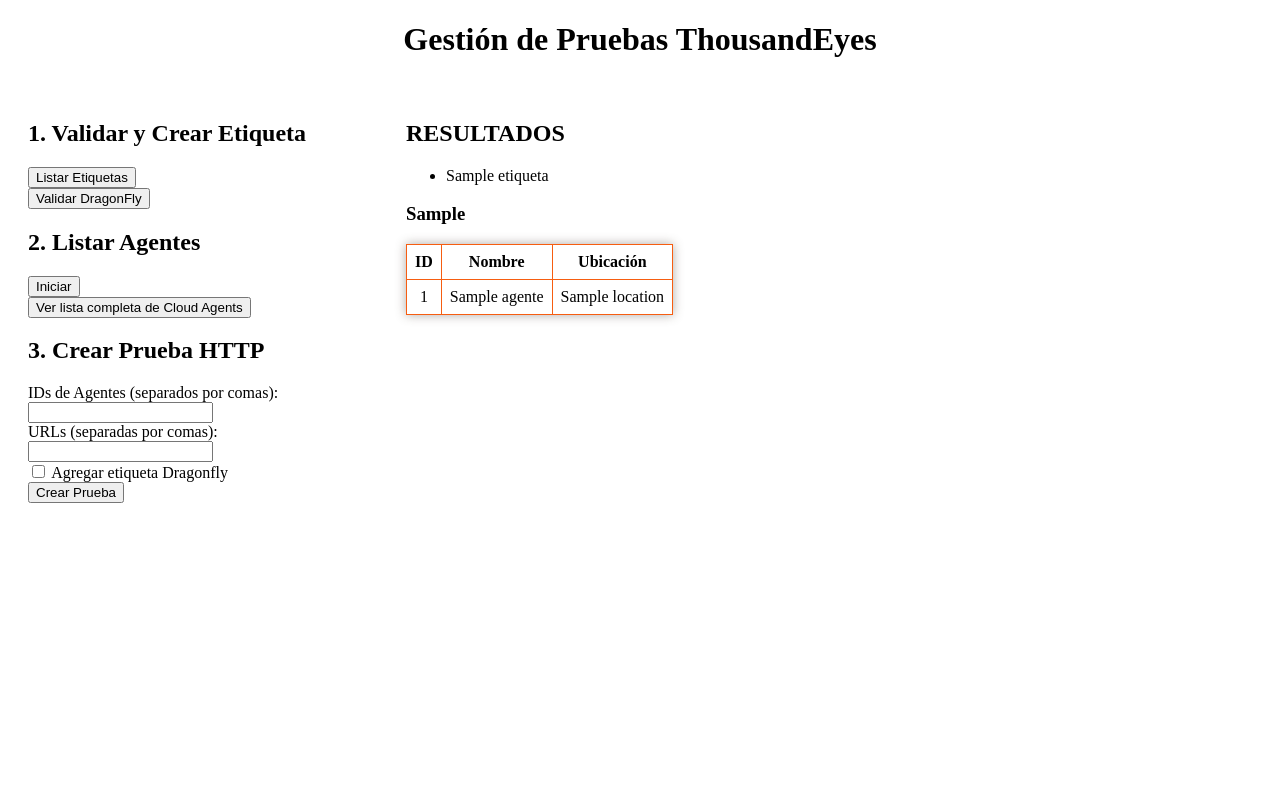
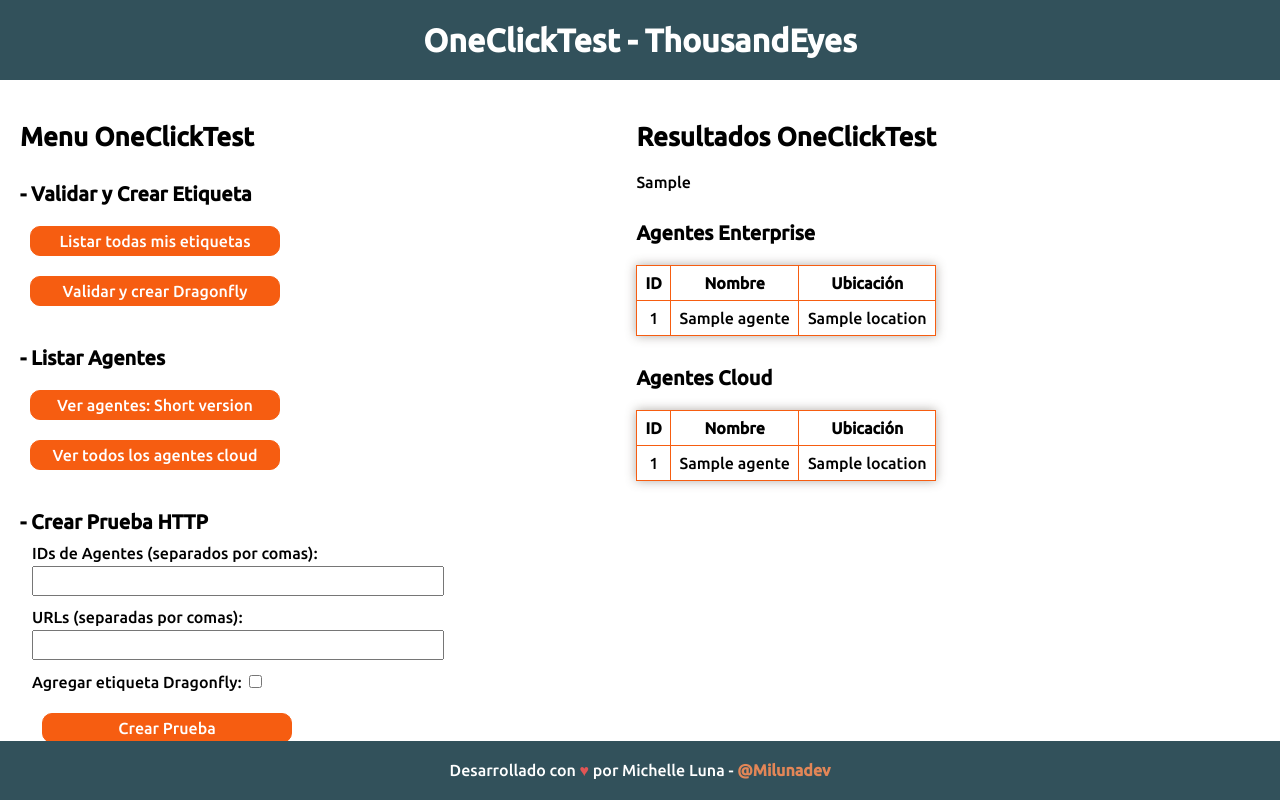
Before and after one commit to milunadev/TE-DragonFly, a Flask app: template app/templates/enterprise_table.html in a window 1280 px wide. Run offline with Flask 3, Linux system fonts and the light colour scheme; the template is opened without the code that fills it: most values are stand-ins (such as "Sample title", 1, 10 or a date in 2020).

Commit message:
HTMLs agregados por opcion, Header y footer. routes.py con funciones implementadas

```diff
--- a/app/static/style.css
+++ b/app/static/style.css
@@ -1,23 +1,56 @@
 
 :root {
-    --main-orange-color: #f65d11
-  }
+    --main-orange-color: #f65d11;
+    --main-blue-color: #32515B
+}
+
+body{
+
+    font-family: 'Ubuntu', sans-serif;
+    font-weight: 400;
+    margin: 0px;
+    padding: 0px;
+}
 
 .title{
+    margin: 0px;
+    font-family: 'Ubuntu', sans-serif;
     text-align: center;
+    font-size: 32px;
+    position: absolute;
+    top: 0px;
+    background-color: var(--main-blue-color);
+    height: 80px;
+    width: 100%;
+    color: white;
+    line-height: 80px;
 }
 
+h1 {
+    font-family: 'Ubuntu', sans-serif;
+    font-size:26px;
+}
+
+h2 {
+    font-size:20px;
+
+    margin-top: 30px;
+    margin-bottom: 10px;
+}
 .main-container{
     padding: 20px;
     display: flex;
     flex-direction: row;
     gap: 100px;
+    margin-top: 80px;
 }
 
 .enterprise_table{
+    margin-bottom: 30px;
+    margin-top: 20px;
     border-collapse: collapse;
     width: 100%;
-    max-width: 600px; /* Ajusta esto según el ancho deseado */
+    max-width: 700px; /* Ajusta esto según el ancho deseado */
     box-shadow: 0 0 10px rgba(73, 60, 50, 0.428);
 }
 
@@ -27,3 +60,83 @@ th, td {
     border: 1px solid var(--main-orange-color);
     word-break: break-word; /* Asegura que el texto largo se ajuste en la celda */
 }
+
+.boton-regresar {
+    display: inline-block;
+    height: fit-content;
+    max-height: 50px;
+    padding: 12px 20px;
+    margin: 10px;
+    background-color: var(--main-blue-color);
+    color: white;
+    text-decoration: none;
+    border-radius: 5px;
+    font-weight: bold;
+
+}
+
+.boton-regresar:hover {
+    background-color: #0056b3;
+}
+
+.boton-menu{
+    background-color: var(--main-orange-color);
+    border: var(--main-orange-color) solid 1px;
+    border-radius: 10px;
+    height: 30px;
+    width: 250px;
+    max-width: 300px;
+    margin: 10px;
+    color: white;
+    font-family: 'Ubuntu', sans-serif;
+    font-weight: 500;
+    font-size: 16px;
+
+}
+
+.boton-menu:hover{
+    scale: 1.2;
+    border: var(--main-blue-color) solid 1px;
+    background-color: var(--main-blue-color);
+}
+
+.input_menu{
+    width: 80%;
+    margin-top: 4px;
+    height: 24px;
+    font-size: 16px;
+}
+
+
+.formTest{
+    display: flex;
+    flex-direction: column;
+    gap: 12px;
+    margin-left: 12px;
+}
+
+.footer {
+    padding-top: 20px;
+    padding-bottom: 20px;
+    background-color: var(--main-blue-color);
+    color: white;
+    text-align: center;
+    position: absolute;
+    bottom: 0;
+    width: 100%;
+
+}
+
+.footer a {
+    color: #f98d57e2;
+    text-decoration: none;
+    font-weight: bold;
+}
+
+.footer a:hover {
+    text-decoration: underline;
+}
+
+.heart {
+    color: #e25555;
+}
--- a/app/templates/enterprise_table.html
+++ b/app/templates/enterprise_table.html
@@ -4,13 +4,14 @@
 
 
 {% block content %}
+<h2>Agentes Enterprise</h2>
 <table class="enterprise_table">
     <tr>
         <th>ID</th>
         <th>Nombre</th>
         <th>Ubicación</th>
     </tr>
-    {% for agente in agentes %}
+    {% for agente in agentes_enterprise %}
     <tr>
         <td>{{ agente.agentId }}</td>
         <td>{{ agente.agentName }}</td>
@@ -18,4 +19,22 @@
     </tr>
     {% endfor %}
 </table>
+
+
+<h2>Agentes Cloud</h2>
+<table class="enterprise_table">
+    <tr>
+        <th>ID</th>
+        <th>Nombre</th>
+        <th>Ubicación</th>
+    </tr>
+    {% for agente in agentes_cloud %}
+    <tr>
+        <td>{{ agente.agentId }}</td>
+        <td>{{ agente.agentName }}</td>
+        <td>{{ agente.location }}</td>
+    </tr>
+    {% endfor %}
+</table>
+
 {% endblock %}
--- a/app/templates/index.html
+++ b/app/templates/index.html
@@ -4,65 +4,71 @@
     <meta charset="UTF-8">
     <title>Inicio - Gestión de Pruebas ThousandEyes</title>
     <link rel="stylesheet" href="../static/style.css">
+    <link rel="preconnect" href="https://fonts.googleapis.com">
+    <link rel="preconnect" href="https://fonts.gstatic.com" crossorigin>
+    <link href="https://fonts.googleapis.com/css2?family=Roboto+Condensed:wght@300;600&family=Ubuntu:wght@300;500&display=swap" rel="stylesheet">
     <!-- Puedes agregar aquí CSS o fuentes externas si lo necesitas -->
 </head>
 <body>
-    <h1 class="title">Gestión de Pruebas ThousandEyes</h1>
+    <h1 class="title">OneClickTest - ThousandEyes </h1>
     <main class="main-container" >
 
 
         <section >
                 <!-- Sección para Validar y Crear Etiqueta -->
+            <h1>Menu OneClickTest</h1>
             <div>
-                <h2>1. Validar y Crear Etiqueta</h2>
+                <h2>- Validar y Crear Etiqueta</h2>
                 <form action="/listar_etiquetas" method="post">
                     <input type="hidden" name="accion" value="listar_etiquetas">
-                    <input type="submit" value="Listar Etiquetas">
+                    <input class="boton-menu"  type="submit" value="Listar todas mis etiquetas">
                 </form>
                 <form action="/listar_etiquetas" method="post">
-                    <input type="hidden" name="accion" value="validar_dragonfly">
-                    <input type="submit" value="Validar DragonFly">
+                    <input  type="hidden" name="accion" value="validar_dragonfly">
+                    <input class="boton-menu" type="submit" value="Validar y crear Dragonfly">
                 </form>
             </div>
 
             <!-- Sección para Listar Agentes -->
             <div>
-                <h2>2. Listar Agentes</h2>
+                <h2>- Listar Agentes</h2>
                 <form action="/listar_agentes" method="post">
-                    <input type="submit" value="Iniciar">
+                    <input class="boton-menu" type="submit" value="Ver agentes: Short version">
                 </form>
                 <form action="/agentes_cloud_tabla" method="post">
-                    <input type="submit" value="Ver lista completa de Cloud Agents">
+                    <input class="boton-menu" type="submit" value="Ver todos los agentes cloud">
                 </form>
             </div>
 
             <!-- Sección para Crear Prueba HTTP -->
             <div>
-                <h2>3. Crear Prueba HTTP</h2>
-                <form action="/crear_prueba_http" method="post">
-                    <label for="agent_ids">IDs de Agentes (separados por comas):</label><br>
-                    <input type="text" id="agent_ids" name="agent_ids"><br>
+                <h2>- Crear Prueba HTTP</h2>
+                <form class="formTest" action="/crear_prueba_http" method="post">
+                    <label class="label_menu"  for="agent_ids">IDs de Agentes (separados por comas):
+                        <input class="input_menu" type="text" id="agent_ids" name="agent_ids">
+                    </label>
 
-                    <label for="urls">URLs (separadas por comas):</label><br>
-                    <input type="text" id="urls" name="urls"><br>
 
-                    <input type="checkbox" id="dragonfly" name="dragonfly">
-                    <label for="dragonfly">Agregar etiqueta Dragonfly</label><br>
+                    <label class="label_menu" for="urls">URLs (separadas por comas):
+                        <input class="input_menu"  type="text" id="urls" name="urls">
+                    </label>
 
-                    <input type="submit" value="Crear Prueba">
+
+
+                    <label class="check_menu"  for="dragonfly">Agregar etiqueta Dragonfly:
+                        <input type="checkbox" id="dragonfly" name="dragonfly">
+                    </label>
+
+                    <input class="boton-menu" type="submit" value="Crear Prueba">
                 </form>
             </div>
         </section>
 
         <section>
-            <h1>RESULTADOS</h1>
-            <ul>
-                {% for etiqueta in etiquetas %}
-                    <li>{{ etiqueta }}</li>
-                {% endfor %}
-            </ul>
+            <h1>Resultados OneClickTest</h1>
 
-            <h3>{{etiqueta_mensaje}}</h3>
+
+            <p>{{etiqueta_mensaje}}</p>
 
             <section>
                 {% block content %}
@@ -75,7 +81,9 @@
 
 
     </main>
-
+    <footer class="footer">
+        Desarrollado con <span class="heart">&hearts;</span> por Michelle Luna - <a href="https://github.com/milunadev" target="_blank">@Milunadev</a>
+    </footer>
 
 </body>
 </html>
```
Also changed, not shown: app/api_handler.py (+31 -5 lines), app/funciones.py (+28 -0 lines), app/routes.py (+9 -9 lines), app/templates/cloud_table.html (+49 -2 lines), app/templates/labels.html (added, +17 -0 lines), app/templates/test_created.html (added, +10 -0 lines), agentes_cloud.json.
